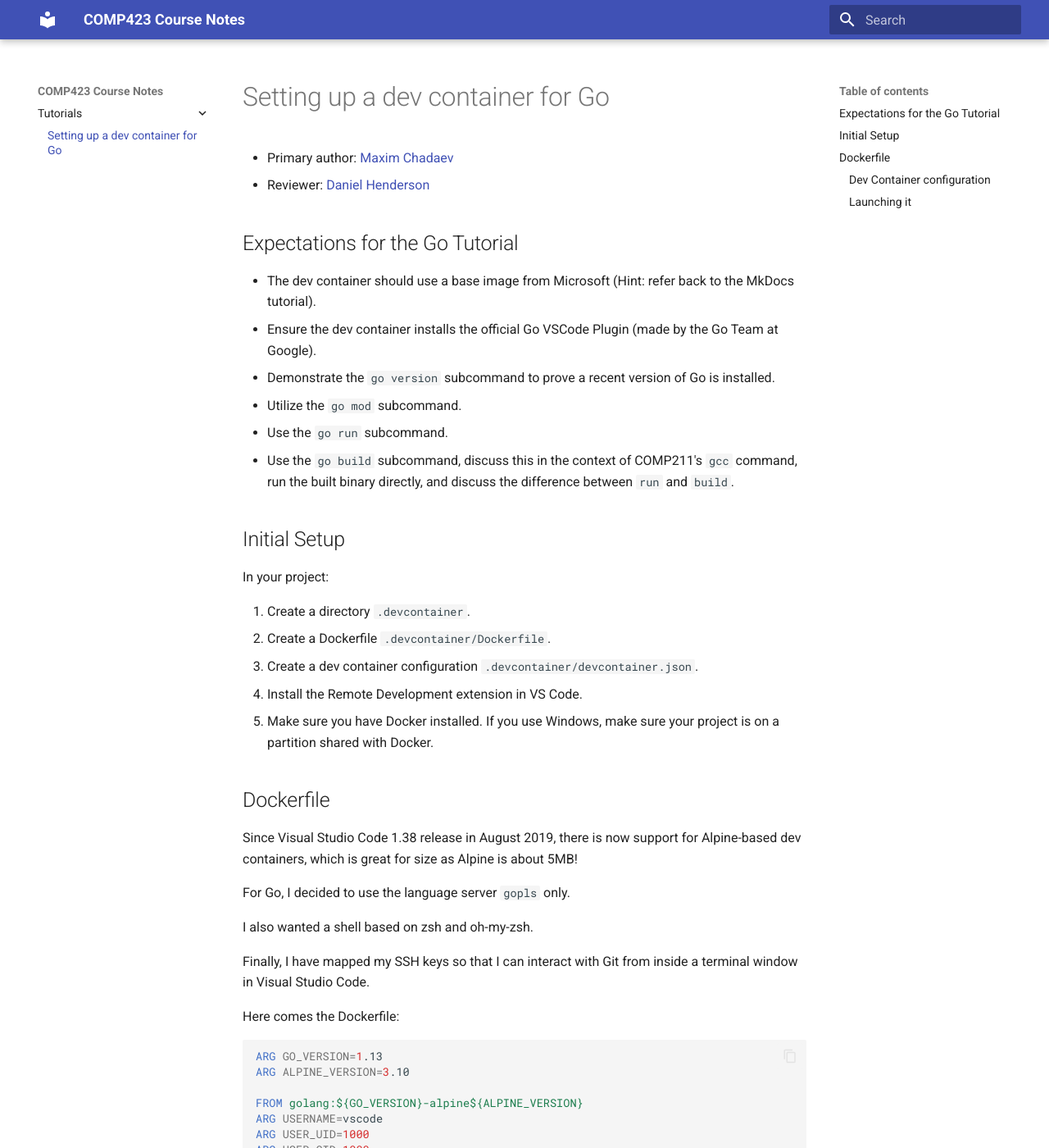
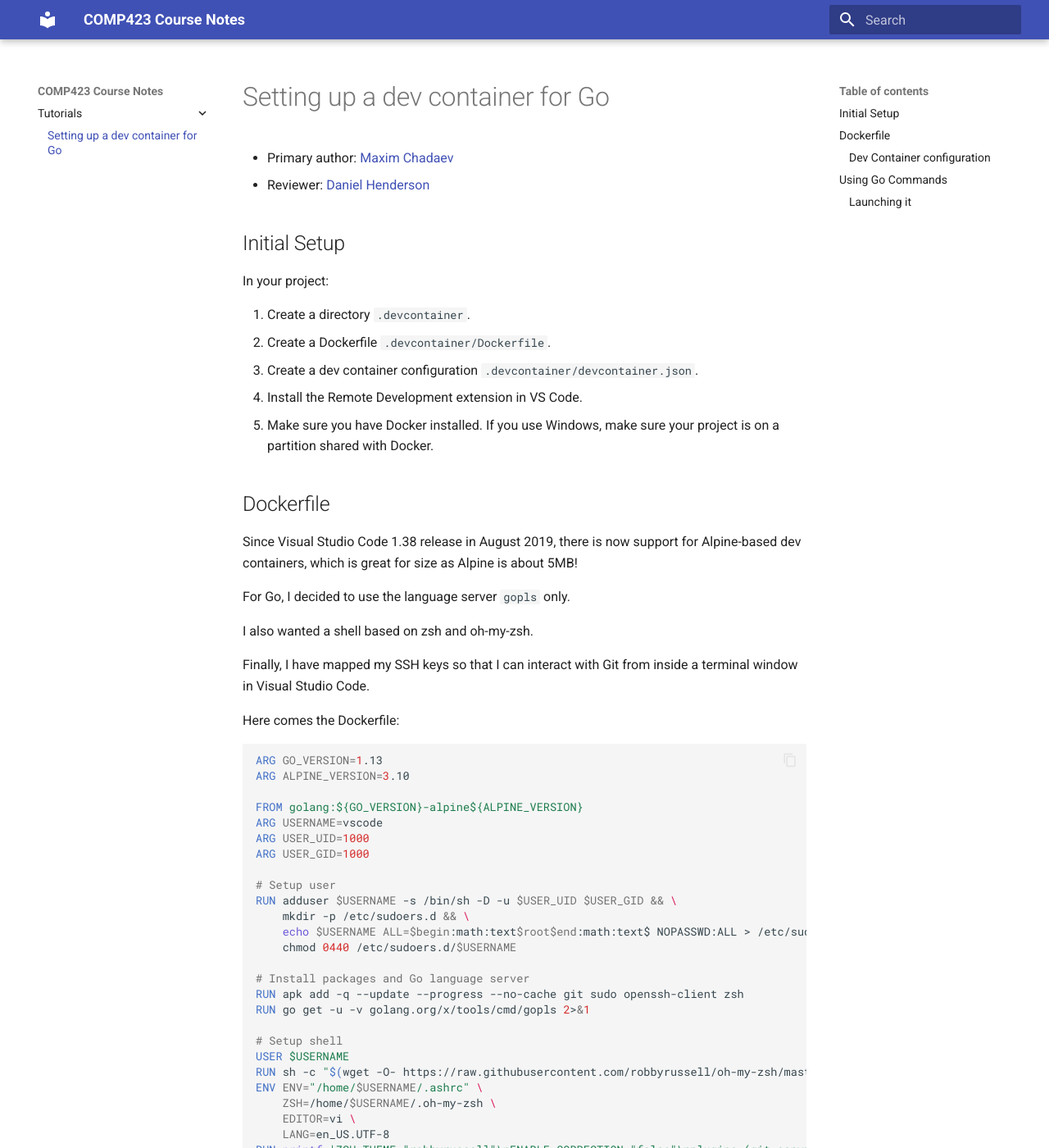
Before and after one commit to maximdolphin/comp423-course-notes, an MkDocs documentation site: the page built from docs/tutorials/go-tutorial.md, in a window 1280 px wide and 1400 px high. Shown: the whole window at 82% size. Built offline with MkDocs 1.6.1 and Material for MkDocs 9.7.7, drawn with Linux system fonts in a browser that asks for light colours; some of the changed text lies outside the part shown.

Commit message:
add commands per directions

````diff
--- a/docs/tutorials/go-tutorial.md
+++ b/docs/tutorials/go-tutorial.md
@@ -2,14 +2,6 @@
 
 * Primary author: [Maxim Chadaev](https://github.com/maximdolphin)
 * Reviewer: [Daniel Henderson](https://github.com/HendersonDaniel)
-
-## Expectations for the Go Tutorial
-- The dev container should use a base image from Microsoft (Hint: refer back to the MkDocs tutorial).
-- Ensure the dev container installs the official Go VSCode Plugin (made by the Go Team at Google).
-- Demonstrate the `go version` subcommand to prove a recent version of Go is installed.
-- Utilize the `go mod` subcommand.
-- Use the `go run` subcommand.
-- Use the `go build` subcommand, discuss this in the context of COMP211's `gcc` command, run the built binary directly, and discuss the difference between `run` and `build`.
 
 ## Initial Setup
 In your project:
@@ -101,6 +93,14 @@
 
 It also runs go mod download after the container is set up to download your Go dependencies when the container is ready.
 
+## Using Go Commands
+1. Verify the Go Installation ```go version```
+2. Initialize a Go module ```go mod init example.com/myapp```
+3. Run your Go code ```go run main.go```
+4. Build a binary ```go build -o myapp main.go```
+5. Generate a binary named "myapp" ```./myapp```
+Unlike go run, go build creates a reusable binary that can be shared or executed multiple times without recompilation.
+
 ### Launching it
 
 Launch it by opening the VS Code command palette and selecting ```Remote-Containers: Open folder in container...``` and choose the current folder.
````
Also changed, not shown: other parts of docs/tutorials/go-tutorial.md (+1 -1 lines).
